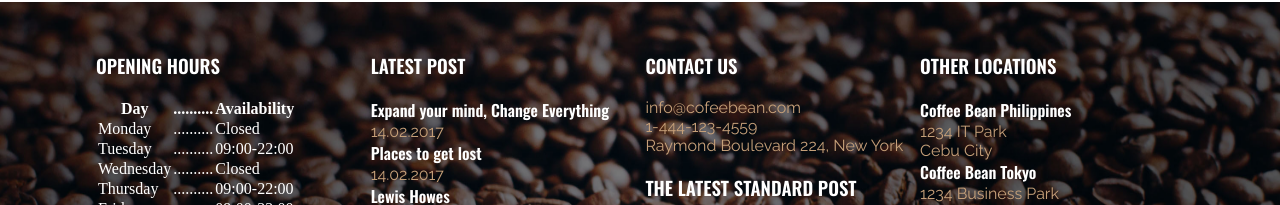
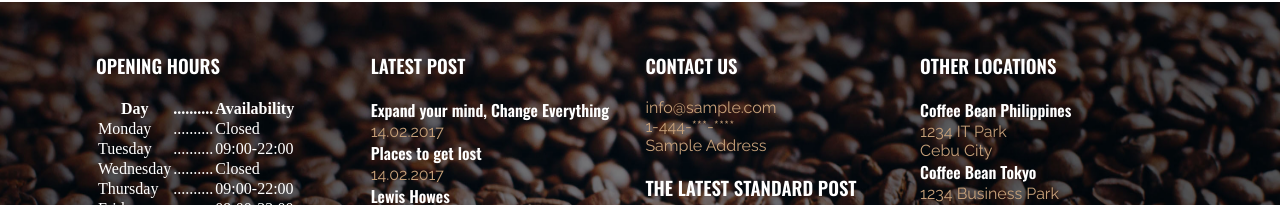
Before and after one commit to spica8hl/coffeebean, a plain HTML site: page index.html in a window 1280 px wide. Shown: the part 5349-5554 px from the top of the page. Drawn offline with nearby package versions, Linux system fonts and the light colour scheme.

Commit message:
Update index.html

```diff
--- a/index.html
+++ b/index.html
@@ -336,7 +336,7 @@
         </div>
         <div class="footer-widgets">
           <h3>Contact Us</h3>
-          <p>info@cofeebean.com <br>1-444-123-4559 <br>Raymond Boulevard 224, New York</p>
+          <p>info@sample.com <br>1-444-***-**** <br>Sample Address</p>
           <h3>The Latest Standard Post</h3>
           <form action="#" method="#">
             <label for="post-search"></label>
```
